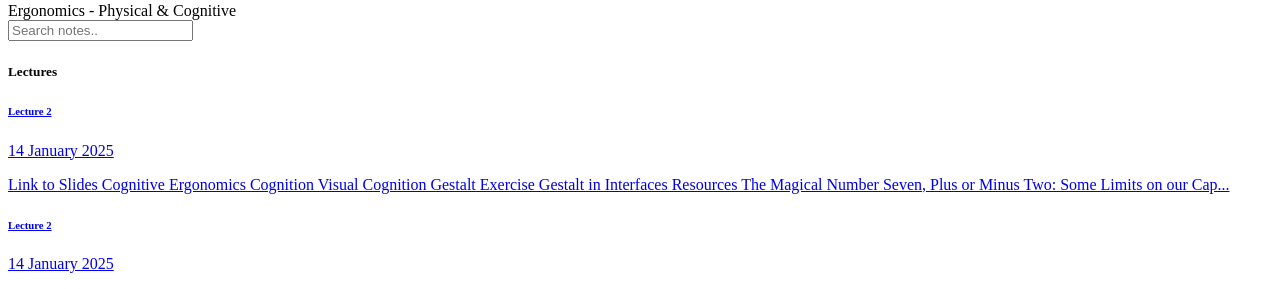
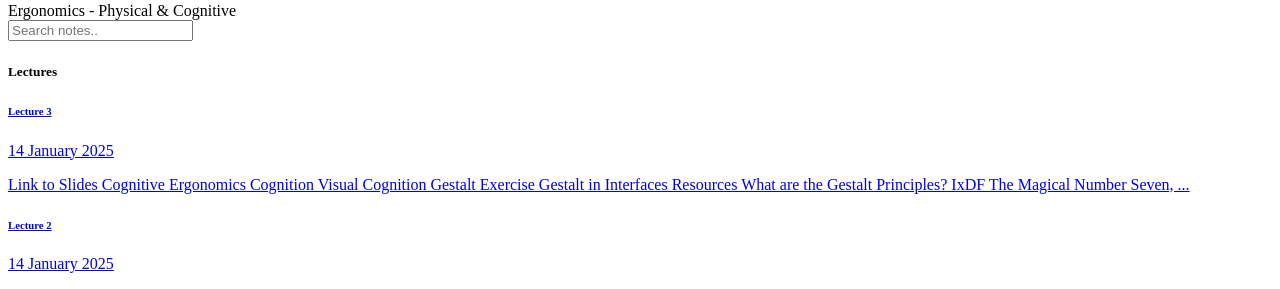
Before and after one commit to gyanl/ergo, a Jekyll site: the page built from pages/index.md, in a window 1280 px wide. Shown: the part 131-420 px from the top of the page. Built offline with Jekyll 4.4.1, drawn with Linux system fonts in a browser that asks for light colours; nearby versions of some CDN libraries; library files that are not in the unit come from our copies.

Commit message:
Fix slide 2

```diff
--- a/_notes/Lecture 3.md
+++ b/_notes/Lecture 3.md
@@ -3,7 +3,7 @@ date: 14-01-2025
 date modified: 12-06-2025
 feed: show
 tag: lecture
-title: "Lecture 2"
+title: Lecture 3
 ---
 
 > **Link to Slides**
@@ -16,5 +16,6 @@ title: "Lecture 2"
 - [[Exercise - Gestalt in Interfaces]]
 
 #### Resources
+- [What are the Gestalt Principles? - IxDF](https://www.interaction-design.org/literature/topics/gestalt-principles#docs-internal-guid-3cea3d6f-7fff-1ebe-554c-df21ce4b7c2d)
 - [The Magical Number Seven, Plus or Minus Two: Some Limits on our Capacity for Processing Information - Miller, 1956](https://labs.la.utexas.edu/gilden/files/2016/04/MagicNumberSeven-Miller1956.pdf)
 - [Steven's Power Law](https://www.appstate.edu/~steelekm/classes/psy3203/Psychophysics/stevenslaw.html)
```
